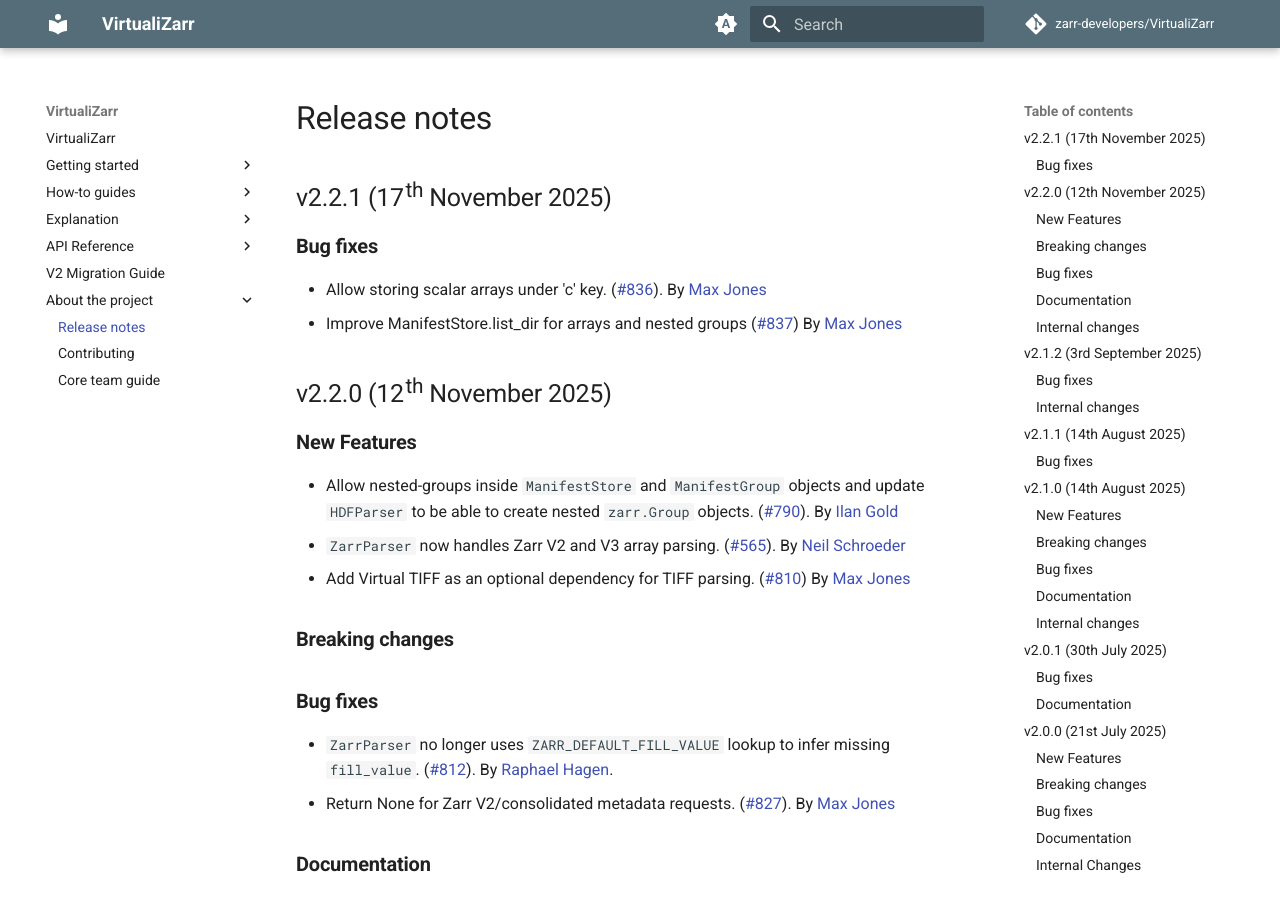
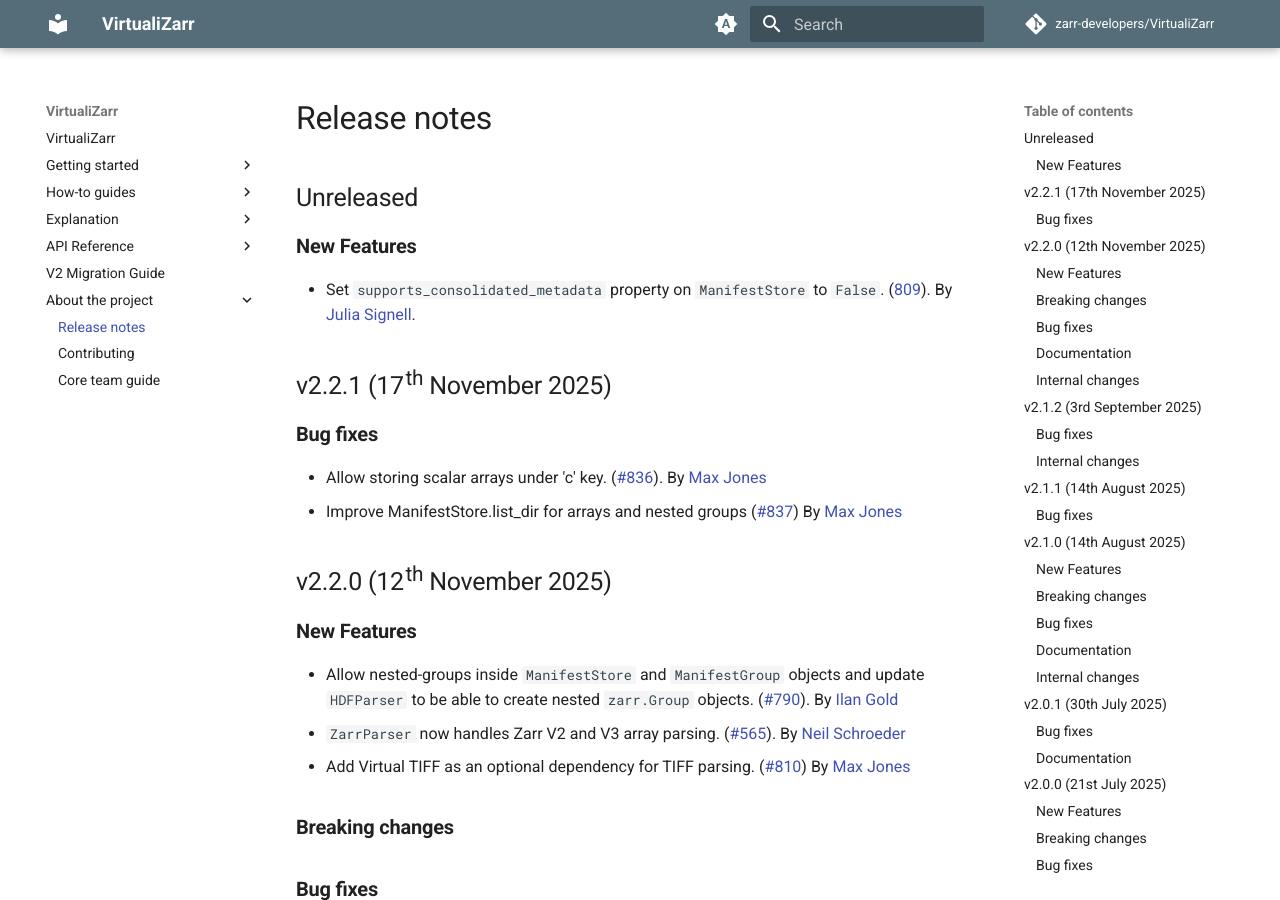
Before and after one commit to zarr-developers/VirtualiZarr, an MkDocs documentation site: the page built from docs/releases.md, in a window 1280 px wide and 900 px high. Built offline with MkDocs 1.6.1 and Material for MkDocs 9.7.7, drawn with Linux system fonts in a browser that asks for light colours; comment, search, counter and statistics services are not loaded; the version menu is left out.

Commit message:
Add supports_consolidated_metadata to ManifestStore (#809)

```diff
--- a/docs/releases.md
+++ b/docs/releases.md
@@ -1,4 +1,12 @@
 # Release notes
+
+## Unreleased
+
+### New Features
+
+- Set `supports_consolidated_metadata` property on `ManifestStore` to `False`.
+  ([809](https://github.com/zarr-developers/VirtualiZarr/pull/809)).
+  By [Julia Signell](https://github.com/jsignell).
 
 ## v2.2.1 (17th November 2025)
 
```
Also changed, not shown: 2 other files.
